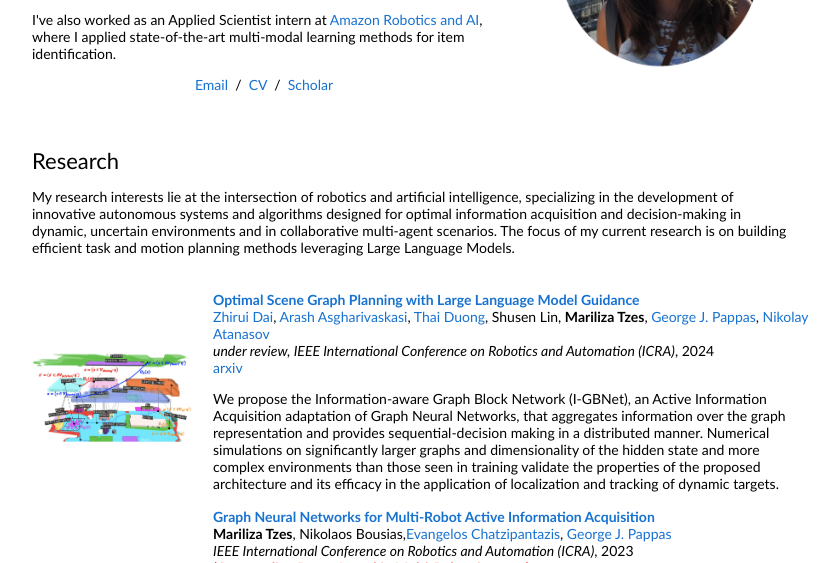
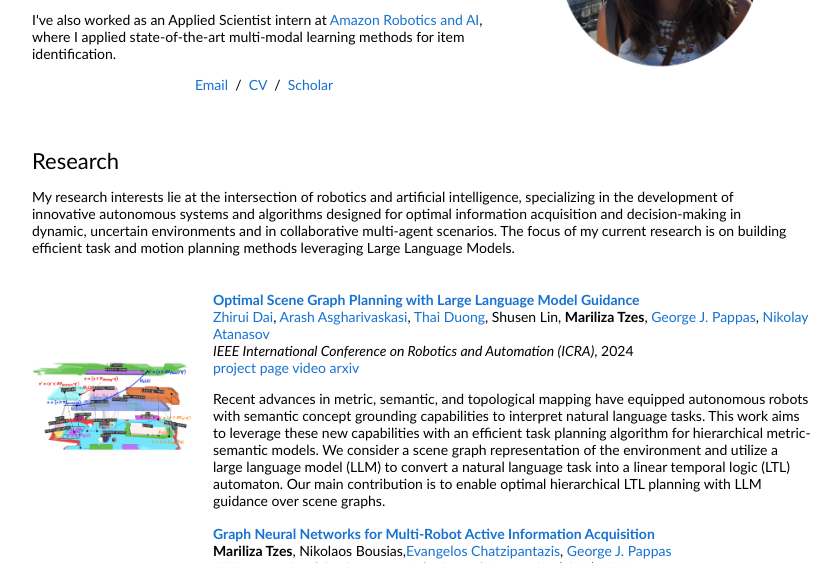
Before and after one commit to mtzes/mtzes.github.io, a plain HTML site: page index.html in a window 1280 px wide. Shown: the part 189-752 px from the top of the page, without its empty margins (228-1068 px from the left). Drawn offline with Linux system fonts and the light colour scheme.

Commit message:
updated CV, llm-project

```diff
--- a/index.html
+++ b/index.html
@@ -60,11 +60,13 @@
     <br>
     <a href="https://daizhirui.github.io/">Zhirui Dai</a>, <a href="https://arashasgharivaskasi-bc.github.io/">Arash Asgharivaskasi</a>, <a href="https://thaipduong.github.io/">Thai Duong</a>,  Shusen Lin, <strong>Mariliza Tzes</strong>, <a href="https://www.georgejpappas.org/">George J. Pappas</a>, <a href="https://natanaso.github.io/">Nikolay Atanasov</a>
     <br>
-    <em>under review, IEEE International Conference on Robotics and Automation (ICRA)</em>, 2024
+    <em>IEEE International Conference on Robotics and Automation (ICRA)</em>, 2024
     <br>
+    <a href="https://existentialrobotics.org/pages/llm-planning.html">project page</a>
+    <a href="https://www.youtube.com/watch?v=dZQnzeGAqzE">video</a>
     <a href="https://arxiv.org/abs/2309.09182">arxiv</a>
     <p></p>
-    <p>We propose the Information-aware Graph Block Network (I-GBNet), an Active Information Acquisition adaptation of Graph Neural Networks, that aggregates information over the graph representation and provides sequential-decision making in a distributed manner. Numerical simulations on significantly larger graphs and dimensionality of the hidden state and more complex environments than those seen in training validate the properties of the proposed architecture and its efficacy in the application of localization and tracking of dynamic targets.</p>
+    <p>Recent advances in metric, semantic, and topological mapping have equipped autonomous robots with semantic concept grounding capabilities to interpret natural language tasks. This work aims to leverage these new capabilities with an efficient task planning algorithm for hierarchical metric-semantic models. We consider a scene graph representation of the environment and utilize a large language model (LLM) to convert a natural language task into a linear temporal logic (LTL) automaton. Our main contribution is to enable optimal hierarchical LTL planning with LLM guidance over scene graphs.</p>
   </td>
 </tr>
 
```
Also changed, not shown: 1 other file.
